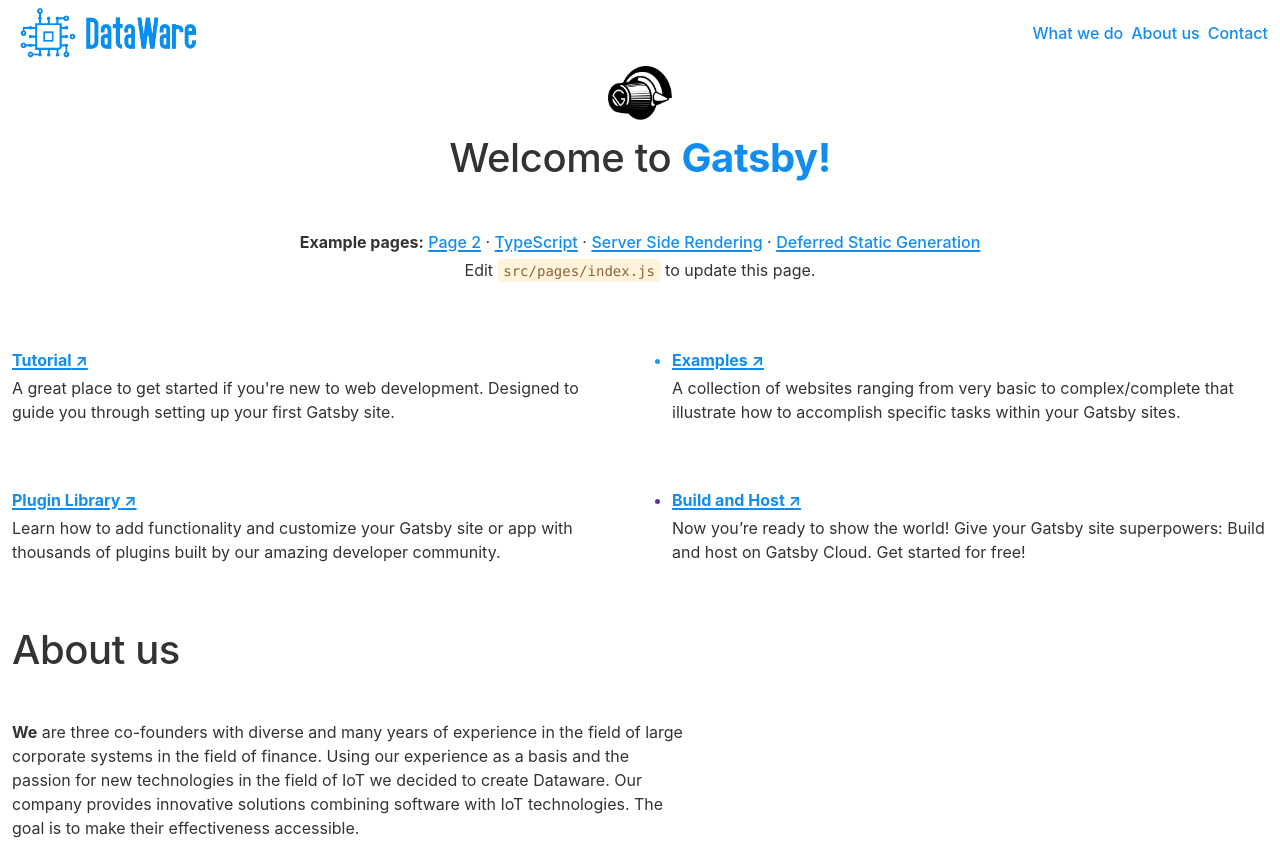
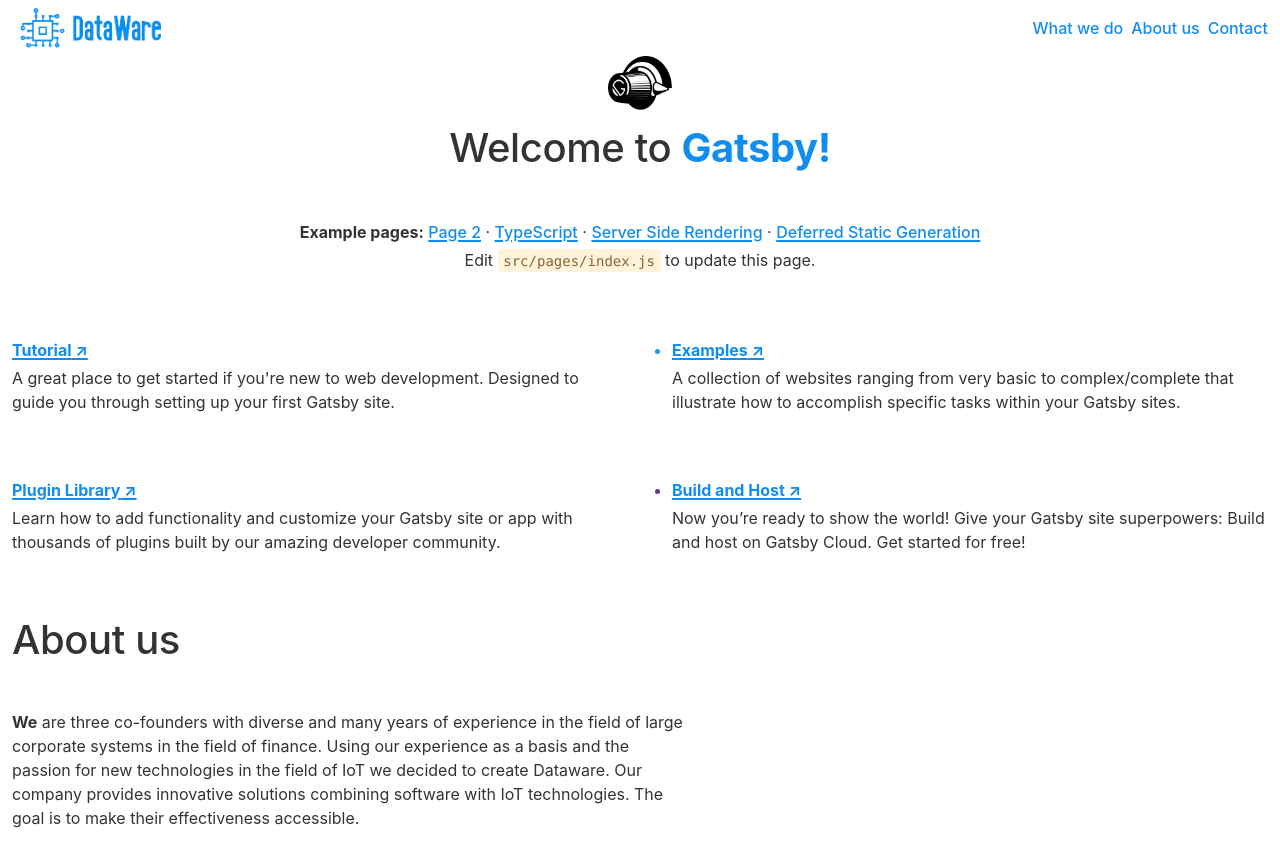
Before and after one commit to realun00/gatsby-data-ware, a Gatsby site: page / in a window 1280 px wide. Shown: the top 843 px of the page. Built offline with nearby package versions, Linux system fonts and the light colour scheme; Gatsby itself is replaced by a stand-in of ours.

```diff
--- a/src/components/header.js
+++ b/src/components/header.js
@@ -21,7 +21,7 @@
       >
         <StaticImage
           src="../images/logo.png"
-          height={50}
+          height={40}
           quality={95}
           formats={["auto", "webp", "avif"]}
           alt="DataWare Logo"
```
